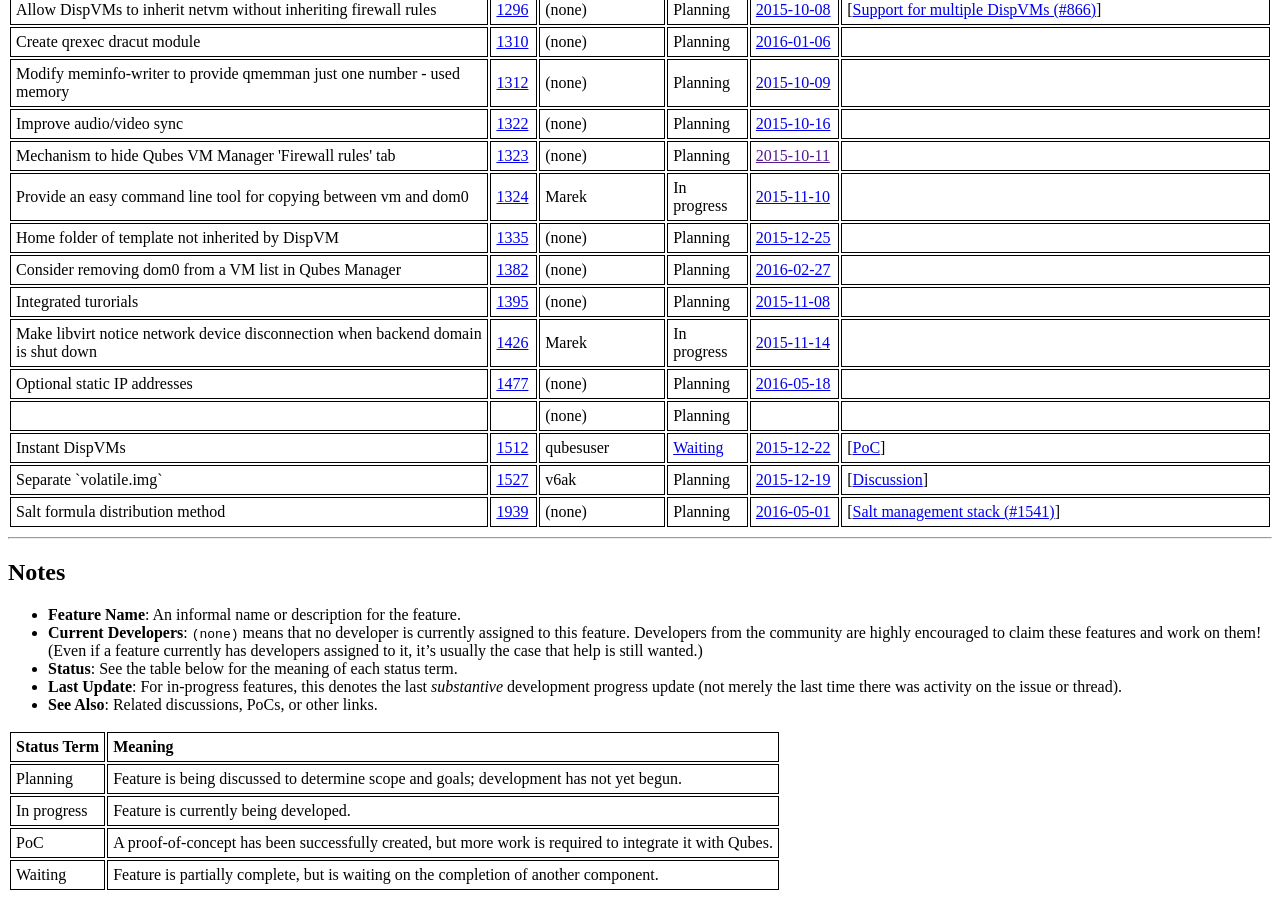
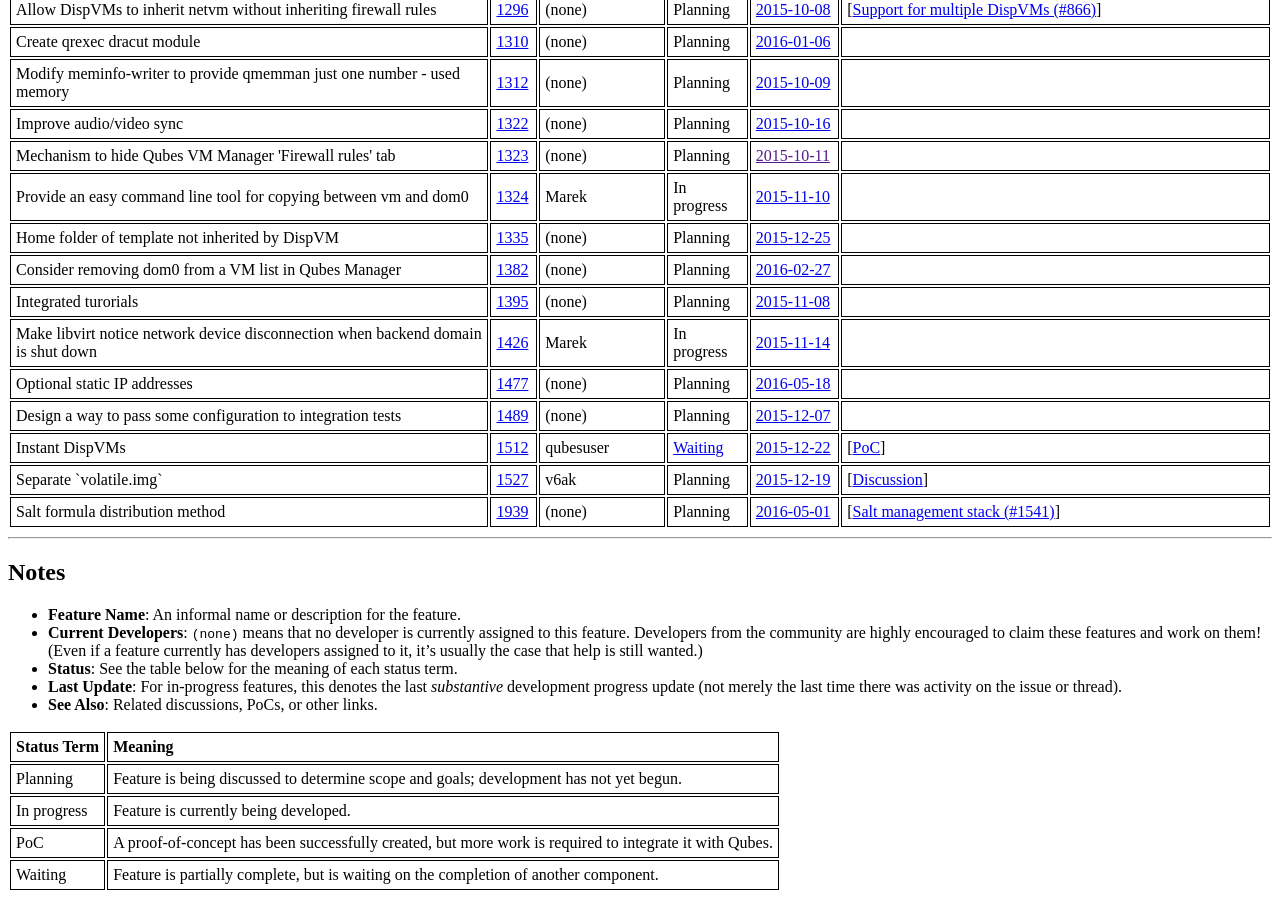
Before and after one commit to QubesOS/qubes-issues, a Jekyll site: the page built from index.md, in a window 1280 px wide and 900 px high, scrolled down 1755 px. Built offline with Jekyll 4.4.1, drawn with Linux system fonts in a browser that asks for light colours.

Commit message:
Track #1489

```diff
--- a/_data/features.yml
+++ b/_data/features.yml
@@ -842,15 +842,15 @@
   - desc   :
     url    :
 
-- name   :
-  issue  :
+- name   : Design a way to pass some configuration to integration tests
+  issue  : 1489
   devs   :
   status :
-    code   :
+    code   : Planning
     url    :
   updated:
-    date   :
-    url    :
+    date   : 2015-12-07
+    url    : https://github.com/QubesOS/qubes-issues/issues/1489#issuecomment-162526148
   info   :
   - desc   :
     url    :
```
